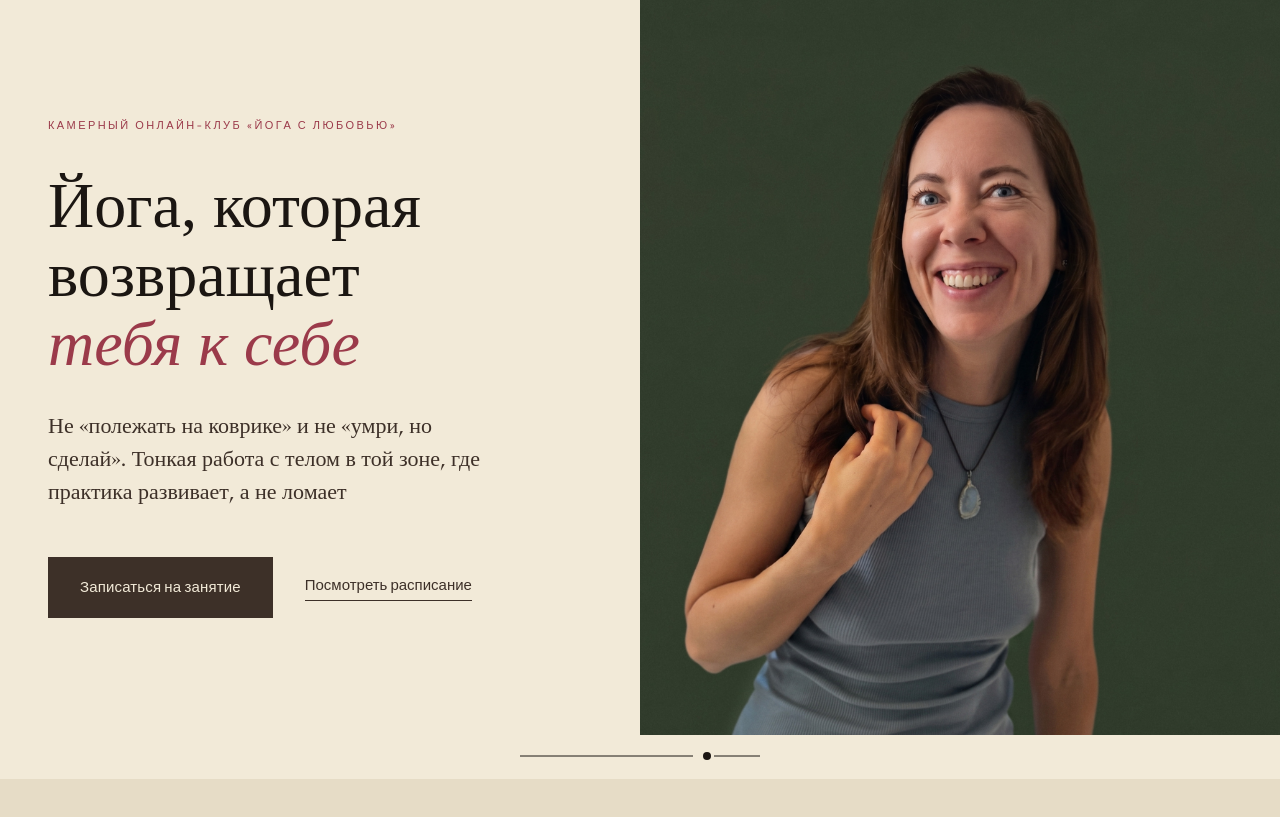
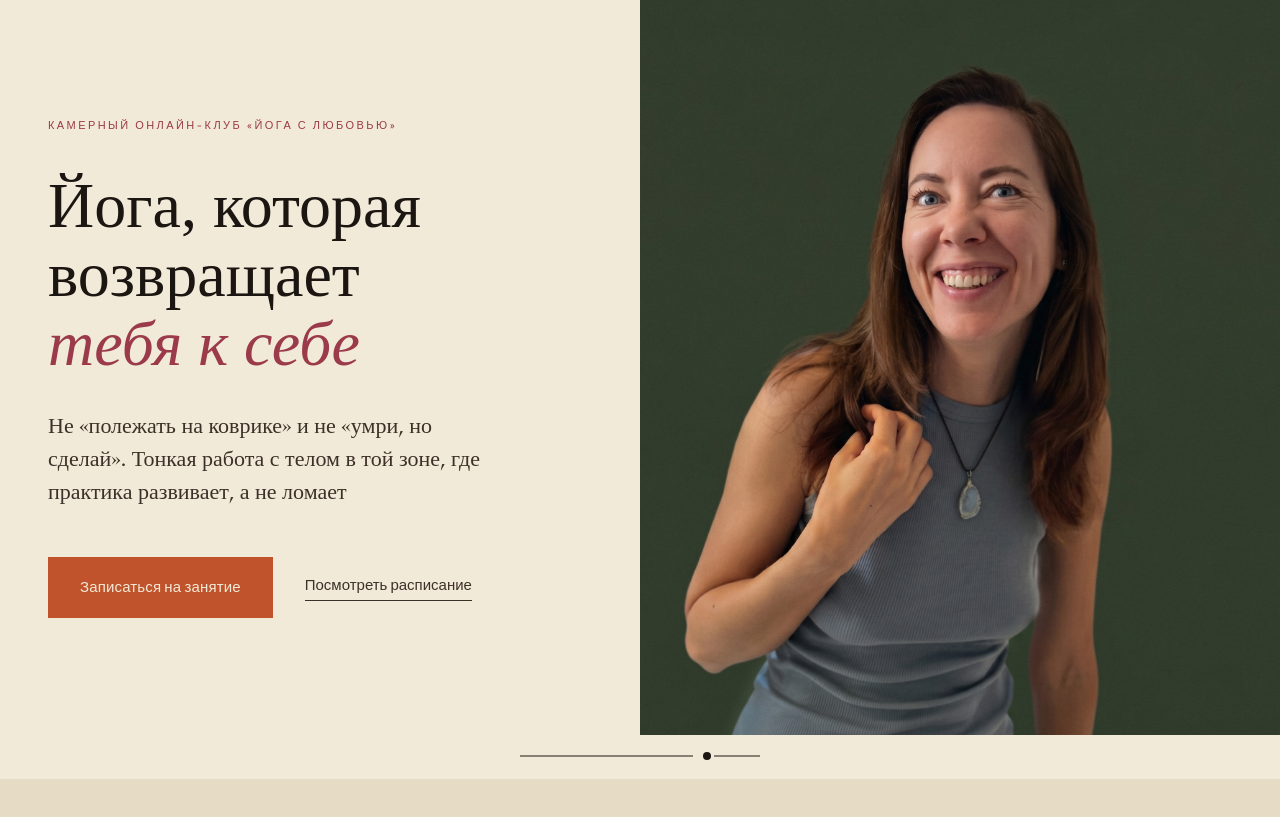
Before and after one commit to magiccatressa-source/Site, a PHP site: page / in a window 1280 px wide, with the pointer over the restyled element. Shown: the part 65-882 px from the top of the page. Run offline with PHP 8.4, Linux system fonts and the light colour scheme; data that the repository does not hold is empty; a stand-in replaces the project's code that opens the database connection; some libraries are stand-ins or nearby versions; some web fonts are replaced.

Commit message:
Button hover: ink → sienna (#C0532C) on primary buttons
Co-Authored-By: Claude Sonnet 4.6 <noreply@anthropic.com>

```diff
--- a/assets/css/cabinet.css
+++ b/assets/css/cabinet.css
@@ -137,7 +137,7 @@ h1, h2, h3, h4 {
 }
 
 .btn-primary  { background: var(--ink); color: var(--cream); border-radius: 0; }
-.btn-primary:hover { background: #3B312A; color: var(--cream); text-decoration: none; }
+.btn-primary:hover { background: #C0532C; color: var(--cream); text-decoration: none; }
 
 .btn-outline {
   background: transparent;
--- a/index.html
+++ b/index.html
@@ -125,7 +125,7 @@ h1, h2, h3, h4 {
   border-radius: 0;
 }
 
-.nav-cta:hover { background: var(--ink-soft) !important; }
+.nav-cta:hover { background: var(--sienna) !important; }
 
 .nav-lk { display: flex; align-items: center; gap: 6px; }
 .nav-lk-icon { display: none; width: 36px; height: 36px; }
@@ -208,7 +208,7 @@ h1, h2, h3, h4 {
   border-radius: 0;
 }
 
-.btn-primary:hover { background: var(--ink-soft); }
+.btn-primary:hover { background: var(--sienna); }
 
 .btn-secondary {
   font-family: var(--ui);
```
